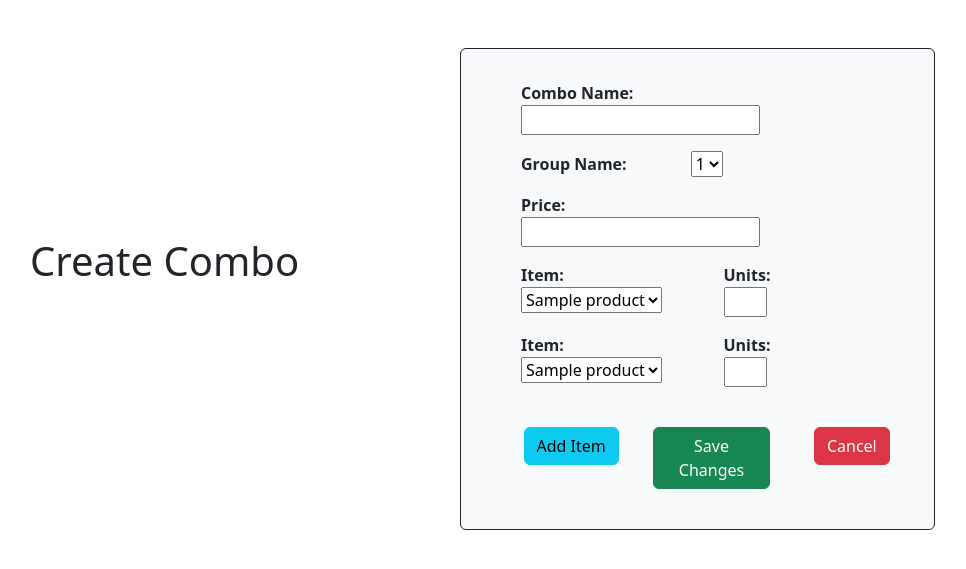
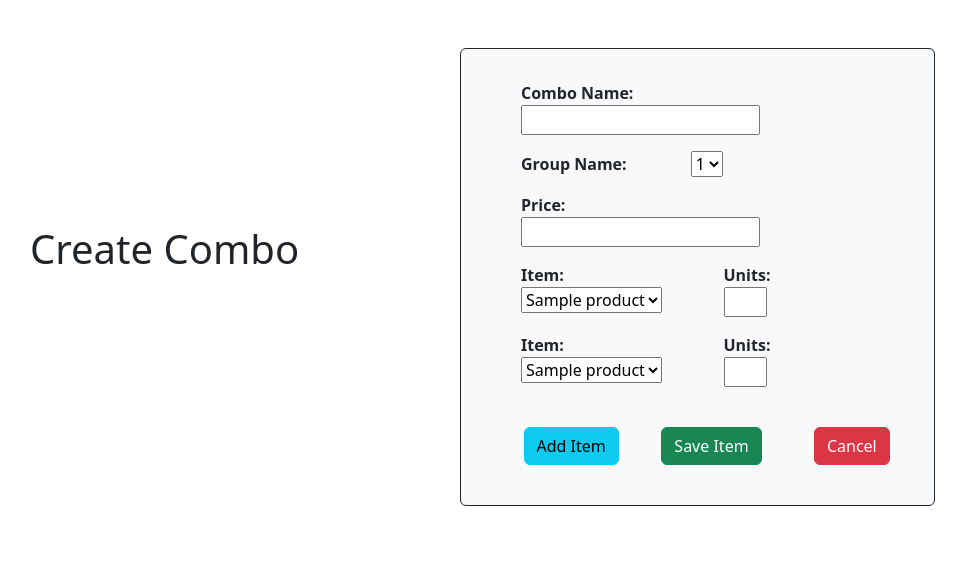
Before and after one commit to daxvii/MSYS-42-Lumpiang-Babies, a Django app: page /create_combo/ in a window 1280 px wide. Shown: the top 569 px of the page, without its empty margins (180-1146 px from the left). Run offline with Django 4.2, Linux system fonts and the light colour scheme; tables that the repository leaves empty hold one stand-in row (values such as "Sample post"); parts of the project's set-up code (start-up, migrations or seed data) failed here and were passed over; some libraries are stand-ins or nearby versions.

Commit message:
slight frontend changes

```diff
--- a/lumpia/lumpiasys/templates/create_combo.html
+++ b/lumpia/lumpiasys/templates/create_combo.html
@@ -187,7 +187,7 @@
                             <input type="button" class="btn btn-info" value="Add Item" onclick="addBox()">
                         </div>
                         <div class="col text-center">
-                            <button type='submit' class="btn btn-success">Save Changes</button>
+                            <button type='submit' class="btn btn-success">Save Item</button>
                         </div>
                         <div class="col text-center">
                             <a href="{% url 'edit_productlist' %}" class="btn btn-danger">Cancel</a>
--- a/lumpia/lumpiasys/templates/create_group.html
+++ b/lumpia/lumpiasys/templates/create_group.html
@@ -23,7 +23,7 @@
                         <p class="p-2">
                             <div class="row" style="padding-left: 70px">
                                 <div class="col">
-                                    <button type='submit' class="btn btn-success">Add Group</button>
+                                    <button type='submit' class="btn btn-success">Save Group</button>
                                 </div>
                                 <div class="col">
                                     <a href="{% url 'edit_productlist' %}" class="btn btn-danger">Cancel</a>
--- a/lumpia/lumpiasys/templates/create_product.html
+++ b/lumpia/lumpiasys/templates/create_product.html
@@ -53,7 +53,7 @@
                         <p class="p-2">
                             <div class="row" style="padding-left: 70px">
                                 <div class="col">
-                                    <button type='submit' class="btn btn-success">Add Item</button>
+                                    <button type='submit' class="btn btn-success">Save Item</button>
                                 </div>
                                 <div class="col">
                                     <a href="{% url 'edit_productlist' %}" class="btn btn-danger">Cancel</a>
--- a/lumpia/lumpiasys/templates/import_sales.html
+++ b/lumpia/lumpiasys/templates/import_sales.html
@@ -100,8 +100,8 @@
                             <h5 hidden id="hidden_total" class="total">0</h5>
                             <h5>Inputted Total: PHP <input type="number" id="inputted_total" class="inputted_value" value="0"></h5>
 
+                            <a href="{% url 'home' %}" class="btn btn-danger">Return to Home</a>
                             <button type="submit" class="btn btn-success" onclick="validate()">Import</button>
-                            <a href="{% url 'home' %}" class="btn btn-danger">Return to Home</a>
                         </div>
                     </div>
                 </form>
```
